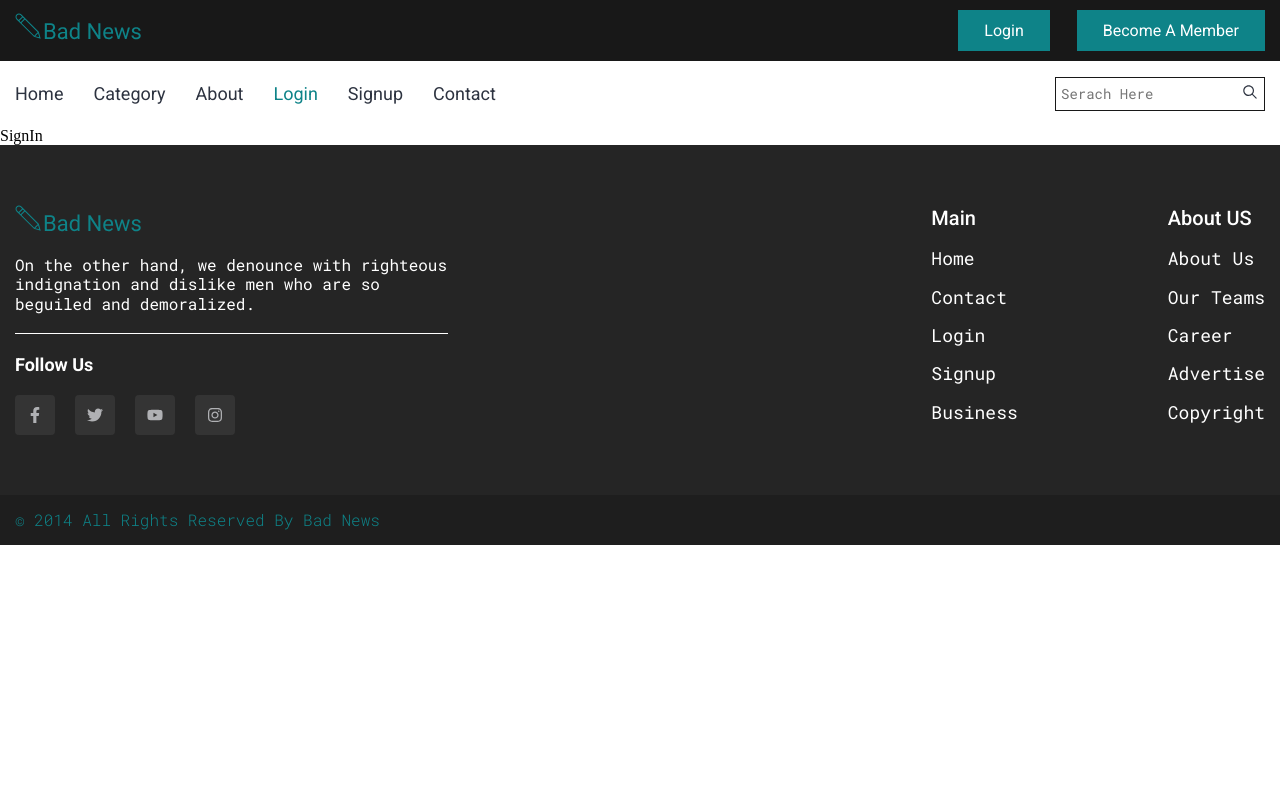
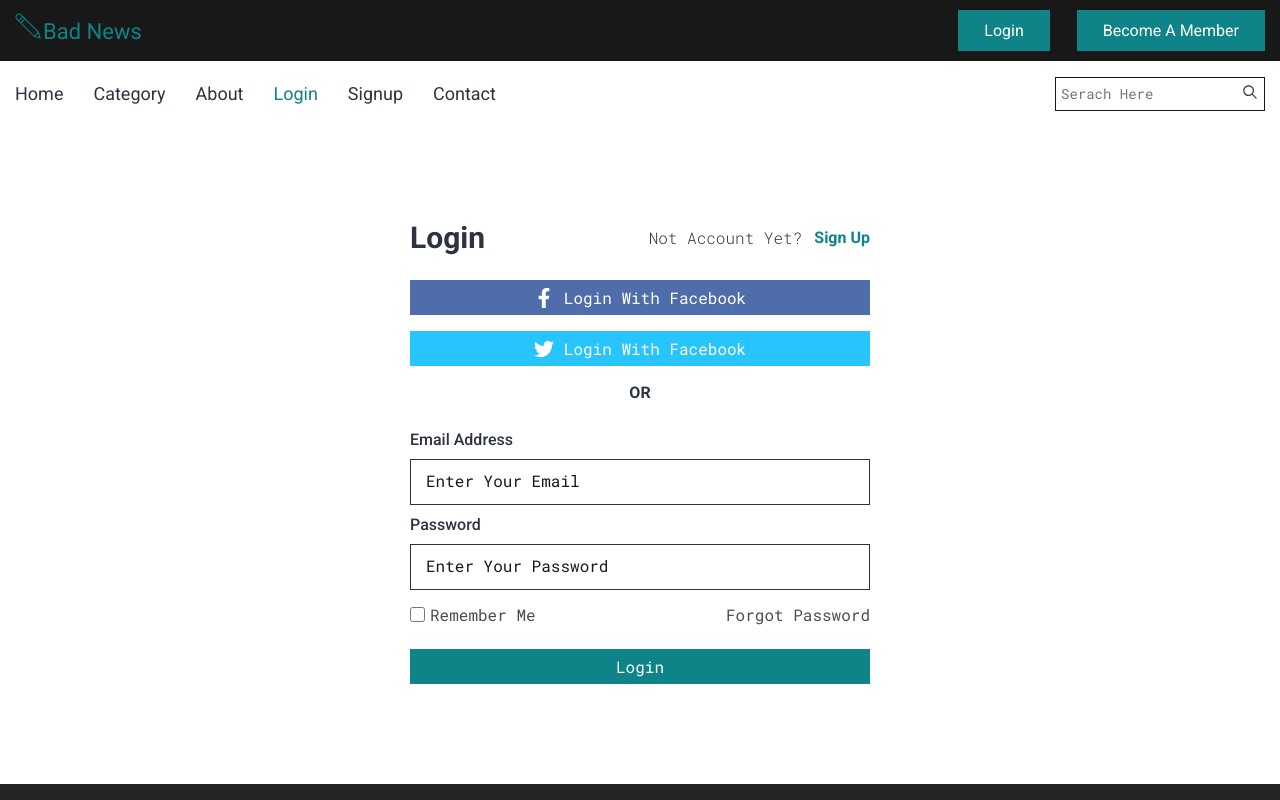
Before and after one commit to km-saifullah/bad-news, a React (Vite) app: page /login in a window 1280 px wide. Shown: the top 800 px of the page. Built offline with nearby package versions, Linux system fonts and the light colour scheme.

Commit message:
signin page done

```diff
--- a/src/pages/signin/SignIn.jsx
+++ b/src/pages/signin/SignIn.jsx
@@ -1,8 +1,52 @@
 import React from "react";
+import { Link } from "react-router-dom";
+import { FaFacebookF } from "react-icons/fa";
+import { FaTwitter } from "react-icons/fa";
 import "./signin.css";
 
 const SignIn = () => {
-  return <div>SignIn</div>;
+  return (
+    <section className="login">
+      <div className="container">
+        <div className="login_wrapper">
+          <div className="login_info">
+            <h2>Login</h2>
+            <div className="login_status">
+              <p>Not Account Yet?</p>
+              <Link to="/signup">Sign Up</Link>
+            </div>
+          </div>
+          <div className="social_login">
+            <button className="facebook">
+              <FaFacebookF className="icon" /> Login with Facebook
+            </button>
+            <button className="facebook twitter">
+              <FaTwitter className="icon" /> Login with Facebook
+            </button>
+            <p className="alternate">OR</p>
+          </div>
+          <div className="manual_login">
+            <p>Email Address</p>
+            <input type="text" placeholder="Enter your email" />
+            <p>Password</p>
+            <input type="text" placeholder="enter your password" />
+          </div>
+          <div className="important_info">
+            <div className="remember_me">
+              <input type="checkbox" />
+              <p>Remember Me</p>
+            </div>
+            <div>
+              <p className="forgot_pass">Forgot Password</p>
+            </div>
+          </div>
+          <div className="social_login login_btn">
+            <button className="facebook">Login</button>
+          </div>
+        </div>
+      </div>
+    </section>
+  );
 };
 
 export default SignIn;
--- a/src/pages/signin/signin.css
+++ b/src/pages/signin/signin.css
@@ -0,0 +1,157 @@
+/* ==== Sign In Design Start ===== */
+.login {
+  padding: 90px 0 100px 0;
+}
+.login_wrapper {
+  display: flex;
+  align-items: center;
+  justify-content: center;
+  flex-direction: column;
+}
+.login_info {
+  width: 460px;
+  display: flex;
+  align-items: center;
+  justify-content: space-between;
+  padding-bottom: 21px;
+}
+.login_info h2 {
+  color: var(--headingColor);
+  font-size: 30px;
+  font-weight: 700;
+  line-height: 140%;
+  font-family: var(--roboto);
+}
+.login_status {
+  display: flex;
+  align-items: center;
+  column-gap: 12px;
+}
+.login_status p {
+  color: rgba(0, 0, 0, 0.8);
+  font-size: 16px;
+  font-weight: 300;
+  line-height: 140%;
+  font-family: var(--robotoMono);
+}
+.login_status a {
+  color: var(--primary);
+  font-size: 16px;
+  font-weight: 600;
+  line-height: 140%;
+  font-family: var(--roboto);
+}
+.social_login {
+  display: flex;
+  align-items: center;
+  justify-content: center;
+  flex-direction: column;
+  row-gap: 16px;
+}
+.facebook {
+  display: flex;
+  align-items: center;
+  justify-content: center;
+  column-gap: 10px;
+  background-color: #506dab;
+  width: 460px;
+  height: 35px;
+  outline: none;
+  border: none;
+  cursor: pointer;
+  color: #fff;
+  font-size: 16px;
+  font-weight: 400;
+  line-height: 140%;
+  font-family: var(--robotoMono);
+  text-transform: capitalize;
+}
+.twitter {
+  background-color: #27c4fe;
+}
+.icon {
+  font-size: 20px;
+}
+.alternate {
+  padding-bottom: 15px;
+  color: var(--headingColor);
+  font-size: 16px;
+  font-weight: 700;
+  line-height: 140%;
+  font-family: var(--roboto);
+}
+.manual_login {
+  width: 460px;
+  display: flex;
+  align-items: start;
+  flex-direction: column;
+}
+.manual_login p {
+  color: var(--headingColor);
+  font-size: 16px;
+  font-weight: 500;
+  line-height: 120%;
+  font-family: var(--roboto);
+  padding: 10px 0;
+}
+.manual_login input {
+  padding: 13px 0 13px 15px;
+  width: 460px;
+  border: 1px solid var(--headingColor);
+  outline: none;
+  font-family: var(--robotoMono);
+}
+.manual_login input::placeholder {
+  color: var(--paragraphColor);
+  font-size: 16px;
+  font-weight: 400;
+  line-height: 120%;
+  font-family: var(--robotoMono);
+  text-transform: capitalize;
+}
+.important_info {
+  padding-top: 15px;
+  width: 460px;
+  display: flex;
+  align-items: center;
+  justify-content: space-between;
+}
+.remember_me {
+  display: flex;
+  align-items: center;
+  column-gap: 5px;
+}
+.remember_me input {
+  width: 15px;
+  height: 15px;
+  cursor: pointer;
+}
+.remember_me p,
+.forgot_pass {
+  color: rgba(0, 0, 0, 0.7);
+  font-size: 16px;
+  font-weight: 400;
+  line-height: 120%;
+  font-family: var(--robotoMono);
+}
+.forgot_pass {
+  cursor: pointer;
+  transition: all linear 0.3s;
+}
+.forgot_pass:hover {
+  color: var(--primary);
+  text-decoration: underline;
+}
+.login_btn {
+  padding: 25px 0 0 0;
+}
+.login_btn button {
+  background-color: var(--primary);
+  transition: all linear 0.3s;
+}
+.login_btn button:hover {
+  background-color: transparent;
+  border: 1px solid var(--primary);
+  color: var(--paragraphColor);
+}
+/* ==== Sign In Design End ===== */
```
